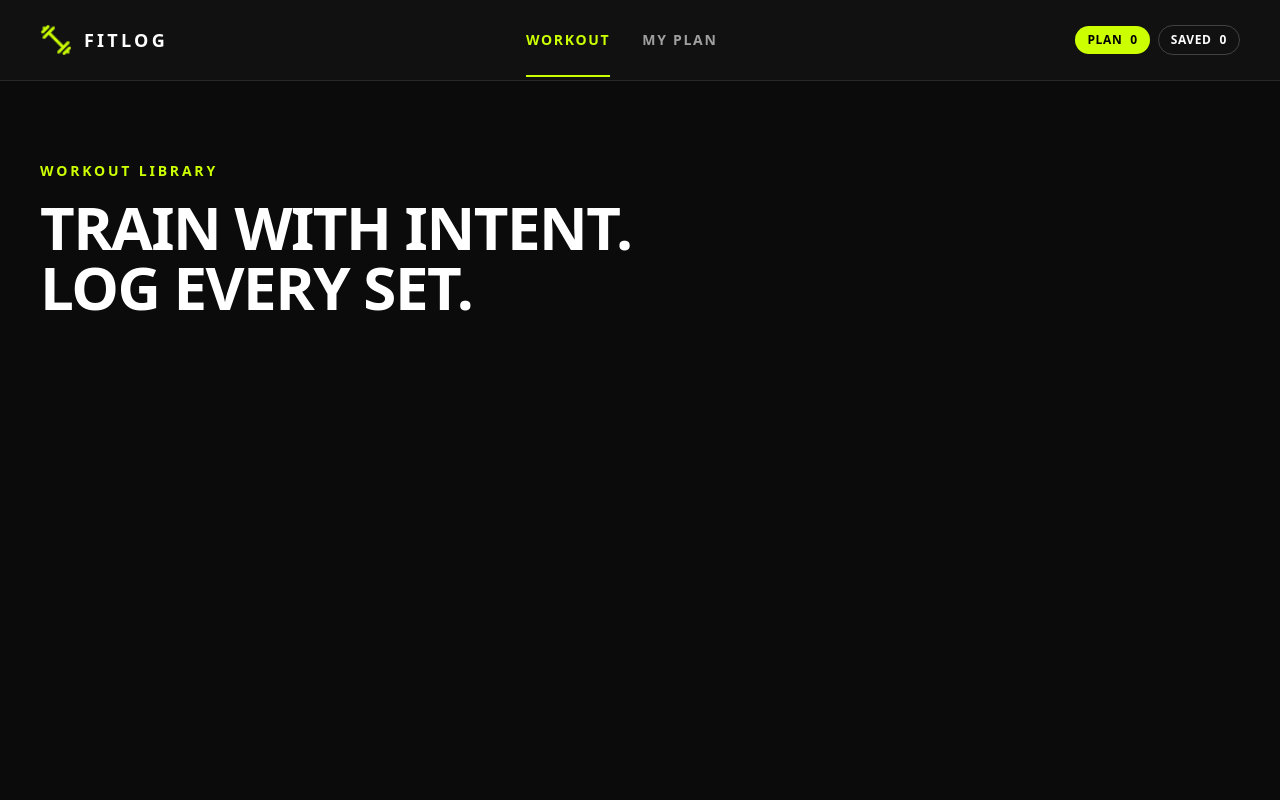
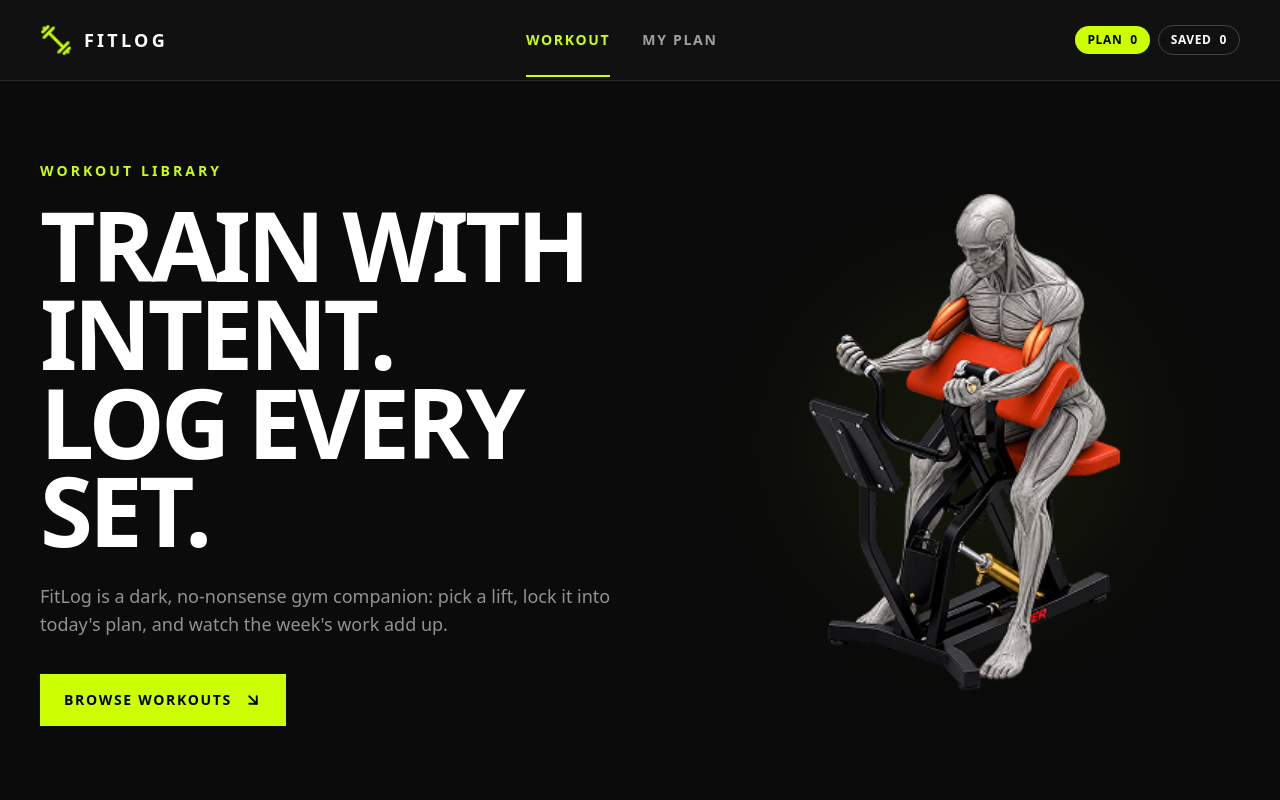
Before and after one commit to sushamaray/fit-log, a Next.js app: page / in a window 1280 px wide. Shown: the top 800 px of the page. Built offline with nearby package versions, Linux system fonts and the light colour scheme.

Commit message:
build FitLog hero section

```diff
--- a/src/app/page.tsx
+++ b/src/app/page.tsx
@@ -1,4 +1,5 @@
 import Navbar from "@/components/Navbar";
+import Hero from "@/components/Hero";
 
 export default function Home() {
   return (
@@ -6,17 +7,20 @@ export default function Home() {
       <Navbar />
 
       <main className="min-h-screen bg-[#0b0b0b]">
-        <div className="mx-auto max-w-7xl px-5 py-20 sm:px-8 lg:px-10">
-          <p className="text-sm font-semibold uppercase tracking-[0.2em] text-[#ccff00]">
-            WORKOUT LIBRARY
+        <Hero />
+
+        <section
+          id="library"
+          className="mx-auto min-h-[400px] max-w-7xl px-5 py-24 sm:px-8 lg:px-10"
+        >
+          <p className="text-sm font-bold uppercase tracking-[0.2em] text-[#ccff00]">
+            WORKOUTS
           </p>
 
-          <h1 className="mt-4 text-4xl font-black uppercase tracking-tight text-white sm:text-6xl">
-            TRAIN WITH INTENT.
-            <br />
-            LOG EVERY SET.
-          </h1>
-        </div>
+          <h2 className="mt-3 text-4xl font-black uppercase text-white">
+            THE LIBRARY
+          </h2>
+        </section>
       </main>
     </>
   );
--- /dev/null
+++ b/src/components/Hero.tsx
@@ -0,0 +1,54 @@
+import Image from "next/image";
+import Link from "next/link";
+import { ArrowDownRight } from "lucide-react";
+
+export default function Hero() {
+  return (
+    <section className="relative overflow-hidden border-b border-white/10 bg-[#0b0b0b]">
+      <div className="mx-auto grid min-h-[620px] max-w-7xl items-center px-5 py-16 sm:px-8 lg:grid-cols-[1.1fr_0.9fr] lg:px-10 lg:py-20">
+
+        {/* Left Content */}
+        <div className="relative z-10">
+          <p className="text-sm font-bold uppercase tracking-[0.22em] text-[#ccff00]">
+            WORKOUT LIBRARY
+          </p>
+
+          <h1 className="mt-5 max-w-4xl text-5xl font-black uppercase leading-[0.92] tracking-[-0.04em] text-white sm:text-6xl lg:text-7xl xl:text-8xl">
+            TRAIN WITH INTENT.
+            <br />
+            LOG EVERY SET.
+          </h1>
+
+          <p className="mt-7 max-w-xl text-base leading-7 text-white/55 sm:text-lg">
+            FitLog is a dark, no-nonsense gym companion: pick a lift,
+            lock it into today&apos;s plan, and watch the week&apos;s work
+            add up.
+          </p>
+
+          <Link
+            href="#library"
+            className="mt-9 inline-flex items-center gap-3 bg-[#ccff00] px-6 py-4 text-sm font-black uppercase tracking-[0.12em] text-black transition hover:bg-[#d9ff4d]"
+          >
+            BROWSE WORKOUTS
+            <ArrowDownRight size={18} strokeWidth={2.5} />
+          </Link>
+        </div>
+
+        {/* Right Image */}
+        <div className="relative flex h-[400px] items-center justify-center lg:h-[560px]">
+          <div className="absolute h-[320px] w-[320px] rounded-full bg-[#ccff00]/5 blur-3xl" />
+
+          <Image
+            src="/assets/banner.png"
+            alt="Workout illustration"
+            width={500}
+            height={500}
+            priority
+            className="relative z-10 h-auto w-[330px] object-contain sm:w-[400px] lg:w-[500px]"
+          />
+        </div>
+
+      </div>
+    </section>
+  );
+}
```
